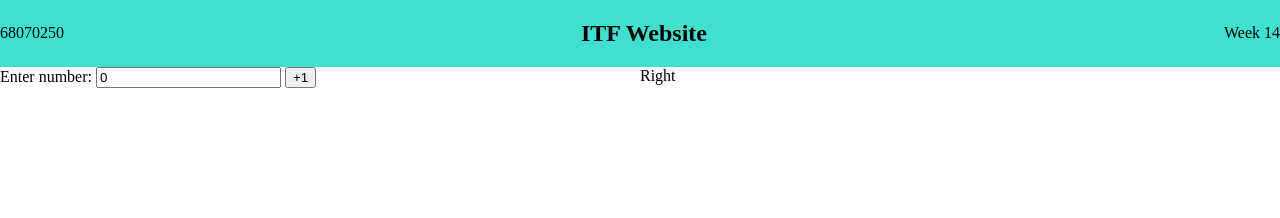
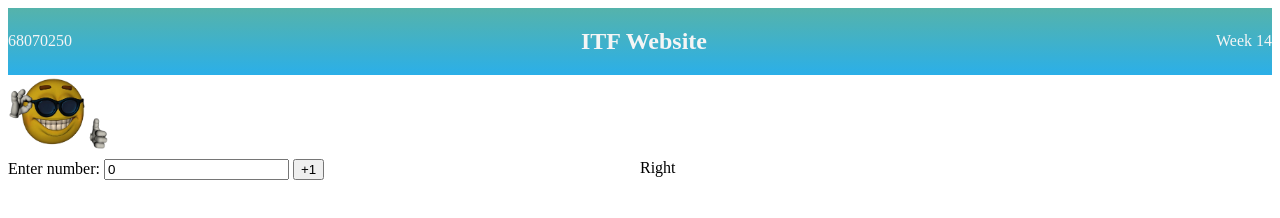
Before and after one commit to ProgramBio/ITF-IT68070250, a plain HTML site: page index.html in a window 1280 px wide. Drawn offline with Linux system fonts and the light colour scheme.

Commit message:
update some img

```diff
--- a/index.html
+++ b/index.html
@@ -9,9 +9,10 @@
 <body>
     <nav>
         <p>68070250</p>
-        <h2>ITF Website</h2>
-        <p2>Week 14</p2>
+        <h1>ITF Website</h1>
+        <p>Week 14</p>
     </nav>
+    <img src = "yeyemoji.png" alt = "thumbemoji" width = "100" height = "80">
     <div class = "container">
         <div>
             Enter number: <input type = "number" id = "my_input" value = 0>
--- a/styles.css
+++ b/styles.css
@@ -1,13 +1,16 @@
 nav {
-    background-color: turquoise;
+    background-image: linear-gradient(to bottom, #55b3ab, rgb(43, 175, 232));
     display: flex;
     justify-content: space-between;
     align-items: center;
+}
 
+p,  h1 {
+    color:whitesmoke;
 }
 
 body {
-    margin: 0;
+
 }
 
 .container {
```
Also changed, not shown: yeyemoji.png (added).
